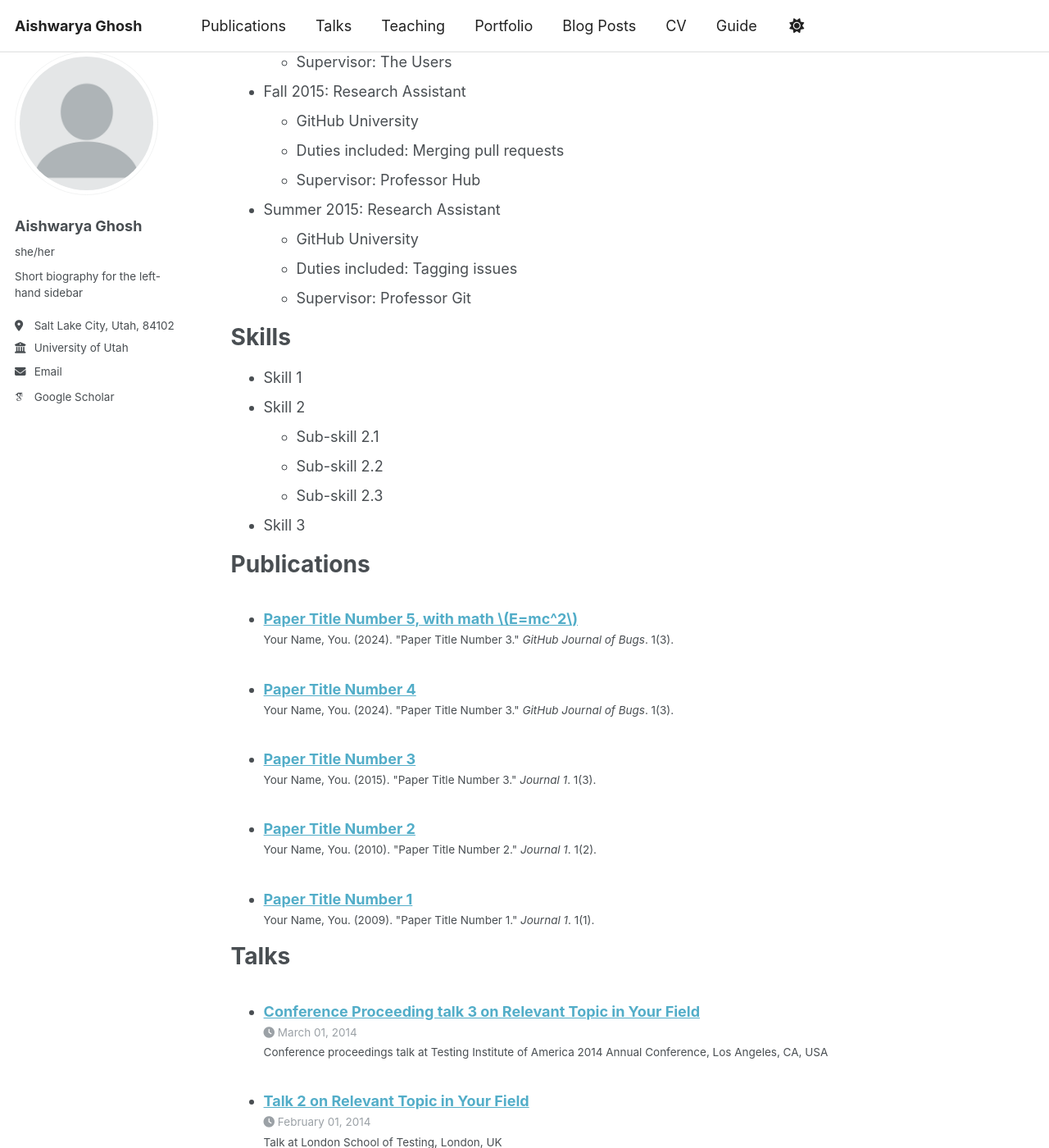
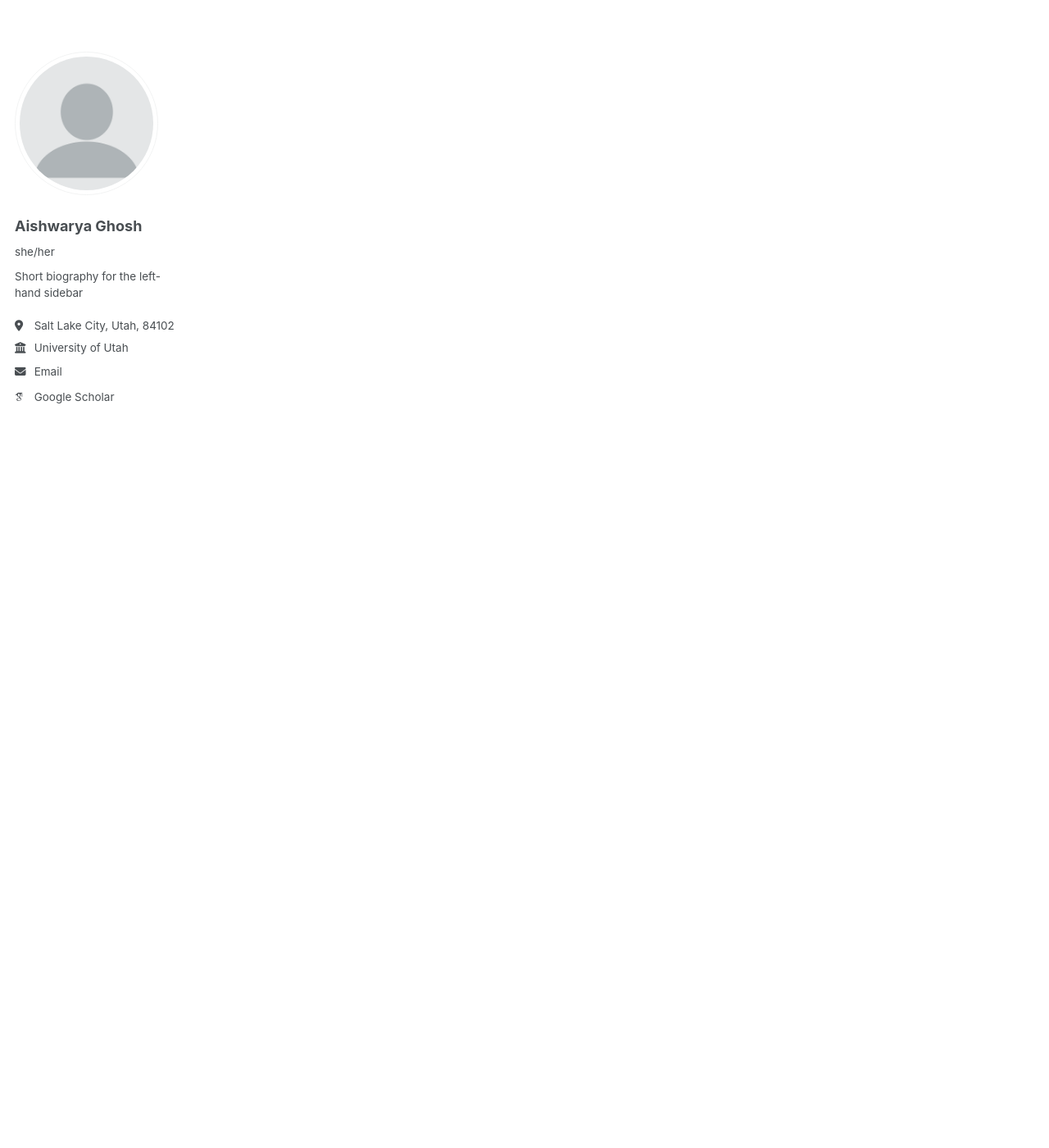
Before and after one commit to ghoshash1/ghoshash1.github.io, a Jekyll site: the page built from _pages/cv.md, in a window 1280 px wide and 1400 px high, scrolled down 409 px. Shown: the whole window at 82% size. Built offline with Jekyll 4.4.1, drawn with Linux system fonts in a browser that asks for light colours; some web fonts are replaced; our own code applies the rules of GitHub Pages for plain Markdown files; after the commit the page ends 900 px from its top, so only the background shows below that; some of the changed text lies outside the part shown.

Commit message:
Update cv.md

```diff
--- a/_pages/cv.md
+++ b/_pages/cv.md
@@ -1,64 +1,3 @@
----
-layout: archive
-title: "CV"
-permalink: /cv/
-author_profile: true
-redirect_from:
-  - /resume
----
-
-{% include base_path %}
-
-Education
-======
-* Ph.D in Version Control Theory, GitHub University, 2018 (expected)
-* M.S. in Jekyll, GitHub University, 2014
-* B.S. in GitHub, GitHub University, 2012
-
-Work experience
-======
-* Spring 2024: Academic Pages Collaborator
-  * GitHub University
-  * Duties includes: Updates and improvements to template
-  * Supervisor: The Users
-
-* Fall 2015: Research Assistant
-  * GitHub University
-  * Duties included: Merging pull requests
-  * Supervisor: Professor Hub
-
-* Summer 2015: Research Assistant
-  * GitHub University
-  * Duties included: Tagging issues
-  * Supervisor: Professor Git
-
-Skills
-======
-* Skill 1
-* Skill 2
-  * Sub-skill 2.1
-  * Sub-skill 2.2
-  * Sub-skill 2.3
-* Skill 3
-
-Publications
-======
-  <ul>{% for post in site.publications reversed %}
-    {% include archive-single-cv.html %}
-  {% endfor %}</ul>
-
-Talks
-======
-  <ul>{% for post in site.talks reversed %}
-    {% include archive-single-talk-cv.html  %}
-  {% endfor %}</ul>
-
-Teaching
-======
-  <ul>{% for post in site.teaching reversed %}
-    {% include archive-single-cv.html %}
-  {% endfor %}</ul>
-
-Service and leadership
-======
-* Currently signed in to 43 different slack teams
+<p align="center">
+  📄 <a href="{{ site.baseurl }}/files/CV_AISHWARYA GHOSH _2025" target="_blank">Download Full CV (PDF)</a>
+</p>
```
